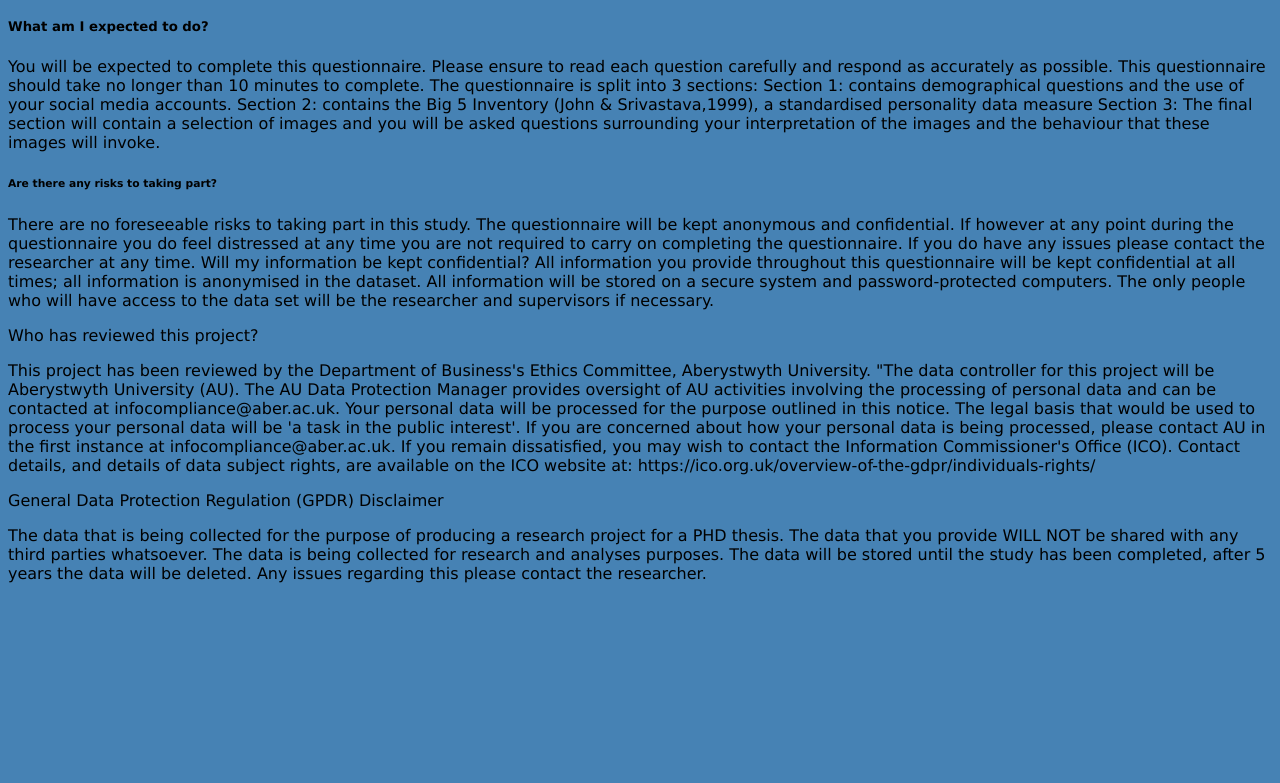
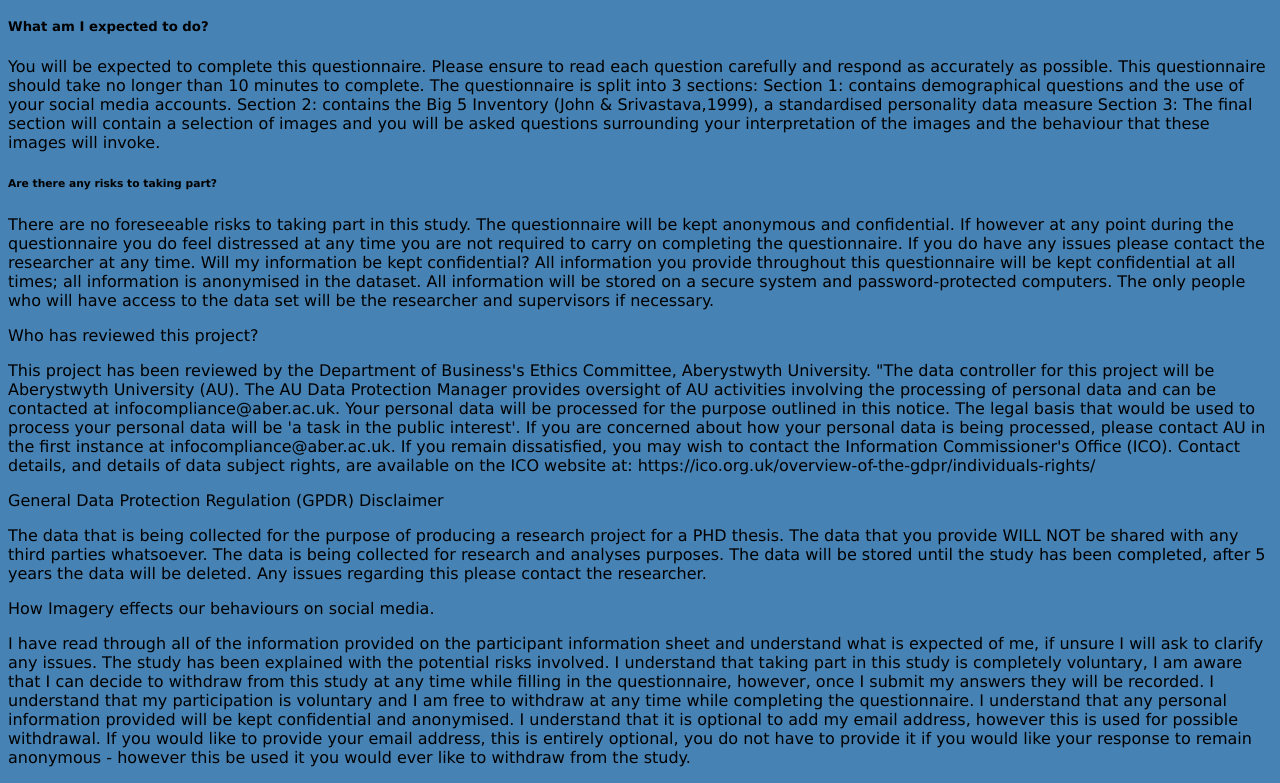
Before and after one commit to PhDBruce/phdbruce.github.io, a plain HTML site: page participantinfo.html in a window 1280 px wide. Shown: the part 536-1319 px from the top of the page. Before the commit the page ends 1135 px from the top, so only its background shows below. Drawn offline with Linux system fonts and the light colour scheme.

Commit message:
Update participantinfo.html

```diff
--- a/participantinfo.html
+++ b/participantinfo.html
@@ -66,6 +66,10 @@ This project has been reviewed by the Department of Business's Ethics Committee,
 <p>
 The data that is being collected for the purpose of producing a research project for a PHD thesis. The data that you provide WILL NOT be shared with any third parties whatsoever. The data is being collected for research and analyses purposes. The data will be stored until the study has been completed, after 5 years the data will be deleted. Any issues regarding this please contact the researcher.
 </p>
+	<h9> How Imagery effects our behaviours on social media. </h9>
+<p>
+I have read through all of the information provided on the participant information sheet and understand what is expected of me, if unsure I will ask to clarify any issues. The study has been explained with the potential risks involved. I understand that taking part in this study is completely voluntary, I am aware that I can decide to withdraw from this study at any time while filling in the questionnaire, however, once I submit my answers they will be recorded. I understand that my participation is voluntary and I am free to withdraw at any time while completing the questionnaire. I understand that any personal information provided will be kept confidential and anonymised. I understand that it is optional to add my email address, however this is used for possible withdrawal. If you would like to provide your email address, this is entirely optional, you do not have to provide it if you would like your response to remain anonymous - however this be used it you would ever like to withdraw from the study.
+</p>
 
 </body>
 </html>
```
